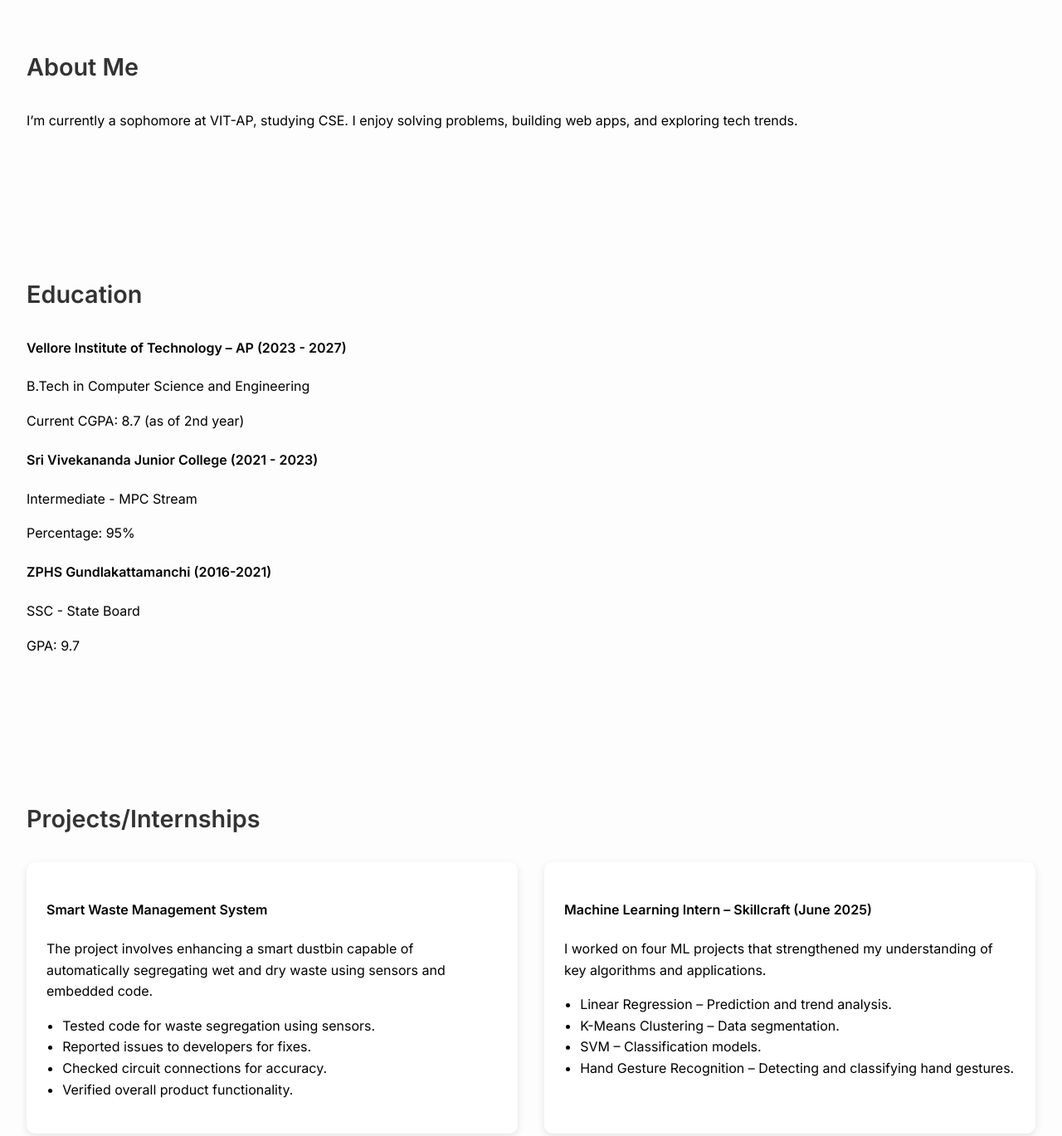
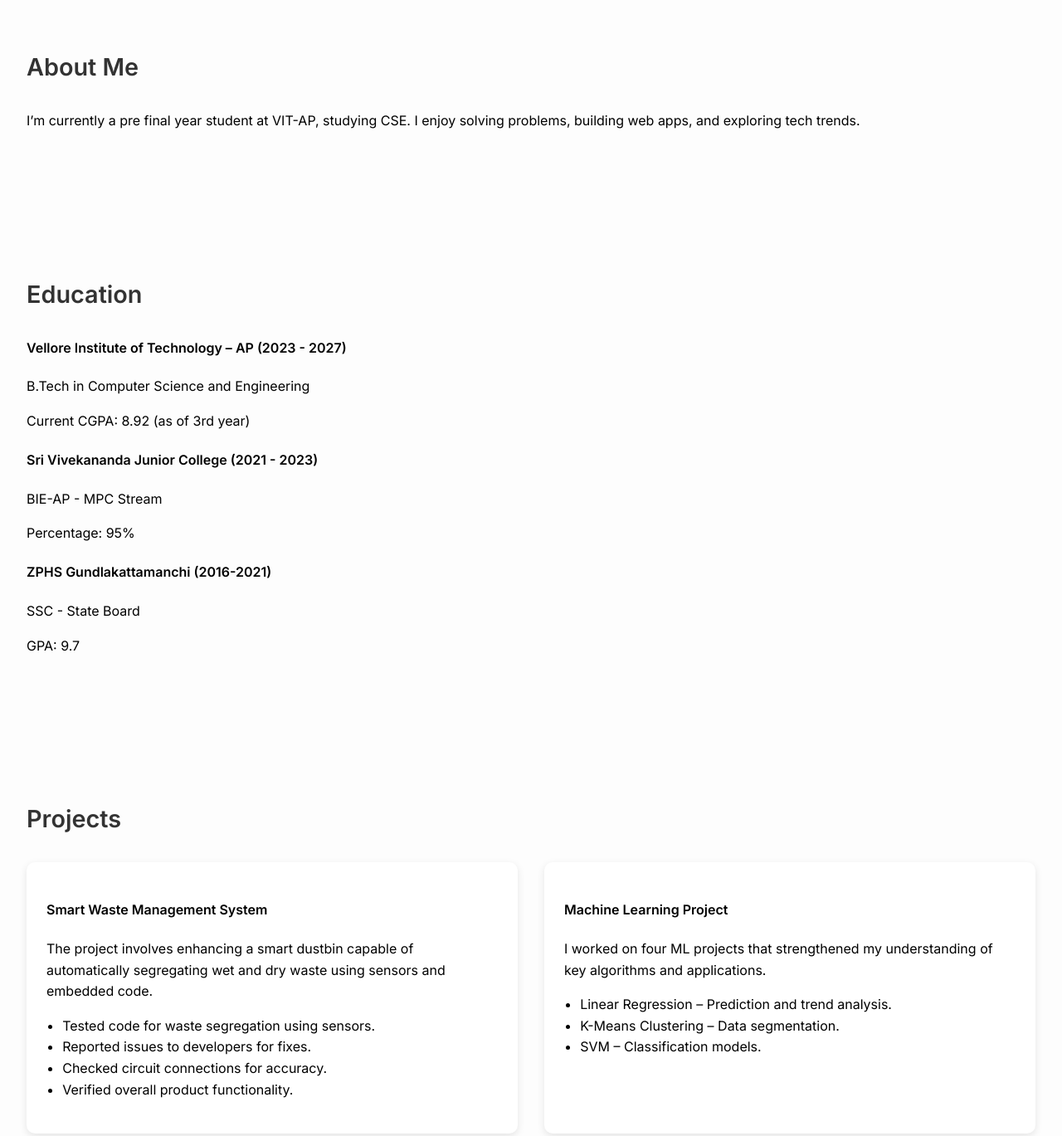
Before and after one commit to tlnarayana14/Portfolio, a plain HTML site: page index.html in a window 1280 px wide. Shown: the part 540-1909 px from the top of the page at 83% size. Drawn offline with Linux system fonts and the light colour scheme.

Commit message:
Updated few things

```diff
--- a/index.html
+++ b/index.html
@@ -41,13 +41,13 @@
       <a href="#contact" class="btn">Connect with me</a>
     </div>
     <div class="hero-img">
-      <img src="Professional.jpg" alt="Your Photo" class="profile-img" />
+      <img src="Prof__1.jpeg" alt="Your Photo" class="profile-img" />
     </div>
   </section>
 
   <section id="about">
     <h3>About Me</h3>
-    <p>I’m currently a sophomore at VIT-AP, studying CSE. I enjoy solving problems, building web apps, and exploring tech trends.</p>
+    <p>I’m currently a pre final year student at VIT-AP, studying CSE. I enjoy solving problems, building web apps, and exploring tech trends.</p>
   </section>
 
   <section id="education">
@@ -56,11 +56,11 @@
       <div class="education-entry">
         <h4>Vellore Institute of Technology – AP (2023 - 2027)</h4>
         <p>B.Tech in Computer Science and Engineering</p>
-        <p>Current CGPA: 8.7 (as of 2nd year)</p>
+        <p>Current CGPA: 8.92 (as of 3rd year)</p>
       </div>
       <div class="education-entry">
         <h4>Sri Vivekananda Junior College (2021 - 2023)</h4>
-        <p>Intermediate - MPC Stream</p>
+        <p>BIE-AP - MPC Stream</p>
         <p>Percentage: 95%</p>
       </div>
       <div class="education-entry">
@@ -72,7 +72,7 @@
   </section>
 
   <section id="projects">
-    <h3>Projects/Internships</h3>
+    <h3>Projects</h3>
     <div class="project-grid">
       <div class="project-card">
         <h4>Smart Waste Management System</h4>
@@ -85,13 +85,12 @@
         </ul>
       </div>
       <div class="project-card">
-        <h4>Machine Learning Intern – Skillcraft (June 2025)</h4>
+        <h4>Machine Learning Project</h4>
         <p>I worked on four ML projects that strengthened my understanding of key algorithms and applications.</p>
         <ul class="custom-bullets">
           <li>Linear Regression – Prediction and trend analysis.</li>
           <li>K-Means Clustering – Data segmentation.</li>
           <li>SVM – Classification models.</li>
-          <li>Hand Gesture Recognition – Detecting and classifying hand gestures.</li>
         </ul>
       </div>
     </div>
@@ -114,9 +113,6 @@
     <h3>Contact</h3>
     <p>Feel free to connect with me through my social media profiles below!</p>
     <div class="contact-links">
-      <a href="https://www.instagram.com/t_l_narayana.14" class="icon-link instagram" target="_blank">
-        <i class="fab fa-instagram"></i>
-      </a>
       <a href="https://github.com/tlnarayana14" class="icon-link github" target="_blank">
         <i class="fab fa-github"></i>
       </a>
```
